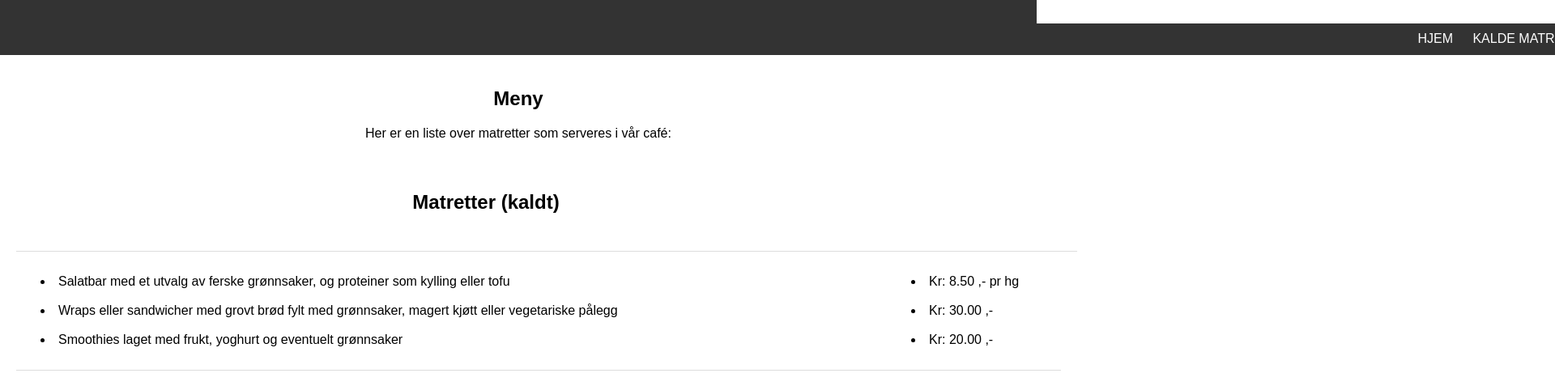
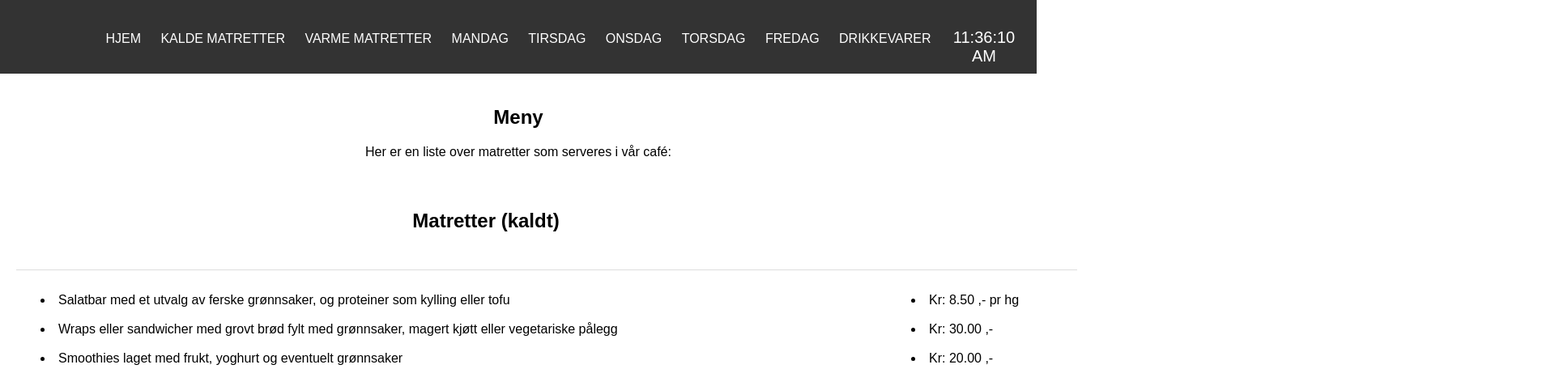
Before and after one commit to aleks0016/Kantine, a plain HTML site: page index.html in a window 1280 px wide. Shown: the part 71-548 px from the top of the page at 81% size, 1920 px wide, since content can reach past the window. Drawn offline with Linux system fonts and the light colour scheme.

Commit message:
Update main.css

```diff
--- a/main.css
+++ b/main.css
@@ -128,7 +128,6 @@ a {
 @media (width < 1400px) {
   .navbar {
     justify-content: flex-end;
-    width: 4500px;
   .body {
     max-width: 1000px;
   }
```
